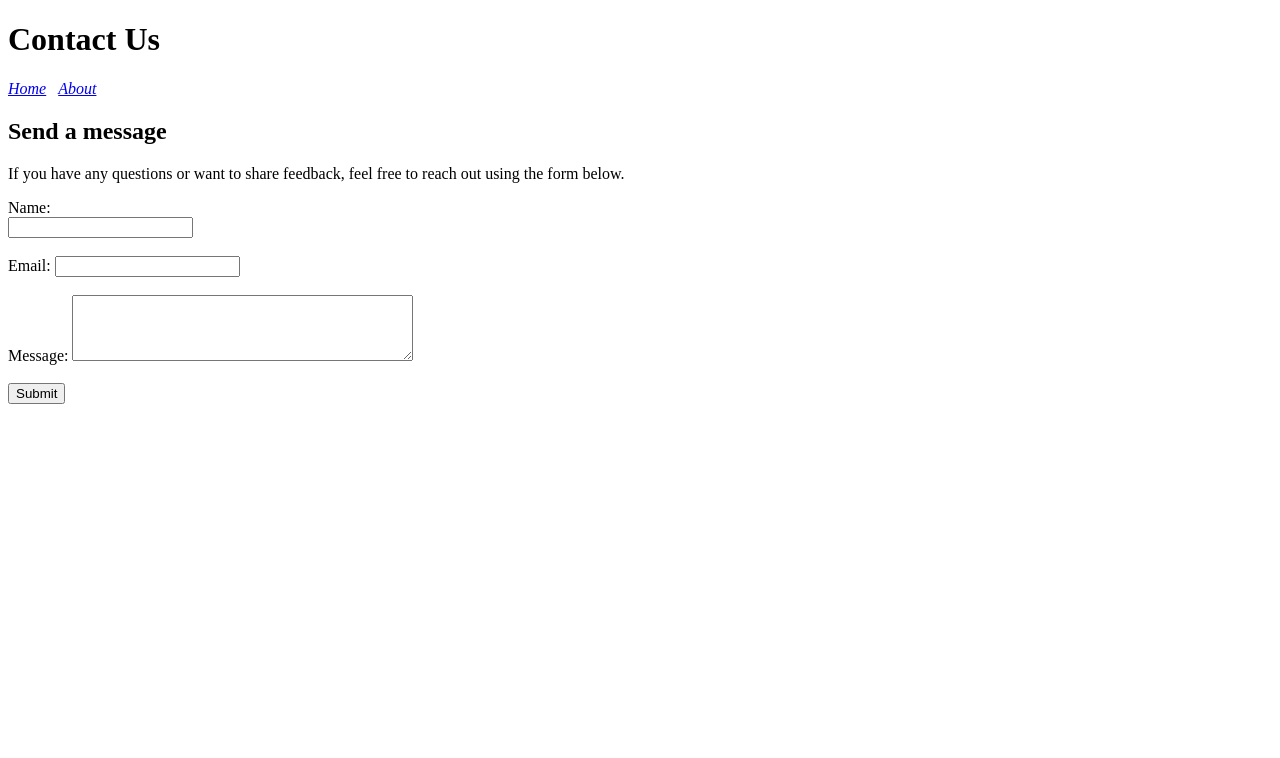
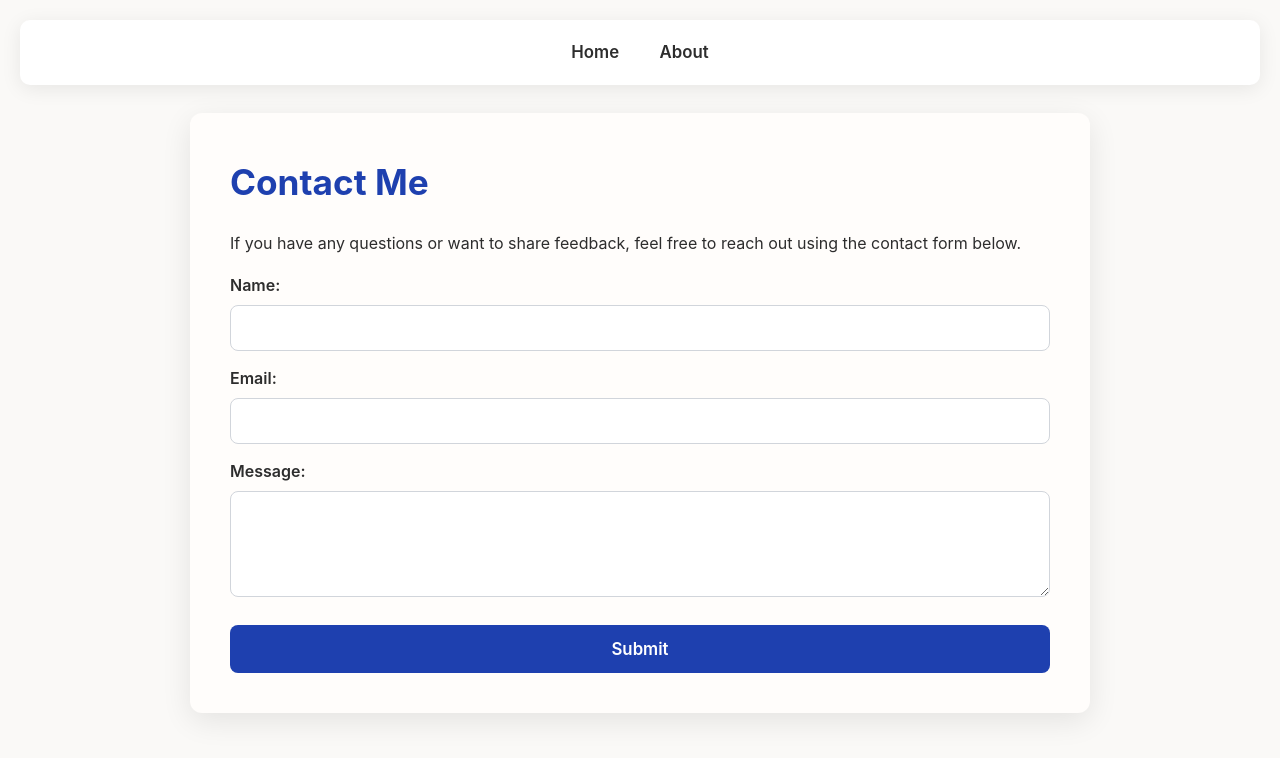
Before and after one commit to chiraagbalajip30/Week-1-Task, a plain HTML site: page contact.html in a window 1280 px wide. Drawn offline with Linux system fonts and the light colour scheme.

Commit message:
Mini Website with styles

```diff
--- a/contact.html
+++ b/contact.html
@@ -1,43 +1,36 @@
 <!DOCTYPE html>
 <html lang="en">
-<head>
-    <meta charset="UTF-8">
-    <meta name="viewport" content="width=device-width, initial-scale=1.0">
+  <head>
+    <meta charset="UTF-8" />
     <title>Contact - Mini Website</title>
-</head>
-<body>
-
-    <h1>Contact Us</h1>
-
+    <link rel="stylesheet" href="style.css" />
+  </head>
+  <body>
     <nav>
-        <a href="index.html"><i>Home</i></a>&nbsp;&nbsp;
-        <a href="about.html"><i>About</i></a>
+      <a href="index.html">Home</a>
+      <a href="about.html">About</a>
+      <!-- <a href="contact.html">Contact</a> -->
     </nav>
 
-    <h2>Send a message</h2>
+    <div class="container">
+      <h1>Contact Me</h1>
+      <p>
+        If you have any questions or want to share feedback, feel free to reach
+        out using the contact form below.
+      </p>
 
-    <p>If you have any questions or want to share feedback, feel free to reach out using the form below.</p>
-
-
-
-
-    <form action="#" method="post">
-
-        <label for="name">Name:</label></form>
-        <input type="text" id="name" name="name"><br><br>
-
+      <form>
+        <label for="name">Name:</label>
+        <input type="text" id="name" />
 
         <label for="email">Email:</label>
-        <input type="email" id="email" name="email"><br><br>
+        <input type="email" id="email" />
 
         <label for="message">Message:</label>
-        <textarea id="message" name="message" rows="4" cols="40"></textarea><br><br>
+        <textarea id="message" rows="4"></textarea>
 
         <button type="submit">Submit</button>
-
-    </form>
-
-
-
-</body>
+      </form>
+    </div>
+  </body>
 </html>
--- /dev/null
+++ b/style.css
@@ -0,0 +1,119 @@
+/* RESET */
+* {
+  margin: 0;
+  padding: 0;
+  box-sizing: border-box;
+  font-family: -apple-system, BlinkMacSystemFont, "Segoe UI", Roboto, Oxygen-Sans, Ubuntu, Cantarell, Helvetica, Arial, sans-serif;
+}
+
+/* BODY – warm, classic, modern */
+body {
+  background: #faf9f7;       /* Very soft warm white (classic paper feel) */
+  color: #2d2d2d;            /* Deep charcoal – elegant and readable */
+  line-height: 1.7;
+  padding: 20px;
+}
+
+/* NAVBAR – clean white card */
+nav {
+  background: white;
+  padding: 18px;
+  margin-bottom: 28px;
+  border-radius: 10px;
+  box-shadow: 0 4px 20px rgba(0,0,0,0.08);
+  text-align: center;
+}
+
+nav a {
+  margin: 0 18px;
+  text-decoration: none;
+  color: #2d2d2d;
+  font-weight: 600;
+  font-size: 1.05rem;
+  transition: color 0.2s ease;
+}
+
+nav a:hover {
+  color: #1a56db;           /* Rich navy hover – modern & classy */
+}
+
+/* PAGE CONTAINER – subtle warmth */
+.container {
+  max-width: 900px;
+  margin: auto;
+  background: #fffdfb;      /* Barely warm white – feels premium */
+  padding: 40px;
+  border-radius: 12px;
+  box-shadow: 0 8px 30px rgba(0,0,0,0.09);
+}
+
+/* HEADINGS – sophisticated navy */
+h1 {
+  margin-bottom: 18px;
+  color: #1e40af;           /* Deep classic blue */
+  font-size: 2.2rem;
+  font-weight: 700;
+}
+
+h2 {
+  margin: 28px 0 12px;
+  color: #1e40af;
+  font-weight: 600;
+}
+
+/* FORM ELEMENTS */
+form label {
+  display: block;
+  margin-top: 14px;
+  font-weight: 600;
+  color: #2d2d2d;
+}
+
+input,
+textarea,
+button {
+  width: 100%;
+  padding: 12px 14px;
+  margin-top: 6px;
+  border: 1.5px solid #d1d5db;
+  border-radius: 8px;
+  font-size: 1rem;
+  transition: all 0.2s ease;
+}
+
+input:focus,
+textarea:focus {
+  outline: none;
+  border-color: #3b82f6;
+  box-shadow: 0 0 0 3px rgba(59,130,246,0.15);
+}
+
+/* BUTTON – modern rich blue */
+button {
+  background: #1e40af;       /* Elegant deep blue */
+  color: white;
+  cursor: pointer;
+  font-weight: 600;
+  font-size: 1.05rem;
+  margin-top: 20px;
+  padding: 14px 20px;
+  border: none;
+  transition: background 0.25s ease;
+}
+
+button:hover {
+  background: #1e2f8a;       /* Slightly darker on hover */
+}
+
+/* RESPONSIVE */
+@media (max-width: 600px) {
+  nav a {
+    display: block;
+    margin: 12px 0;
+    font-size: 1.1rem;
+  }
+
+  .container {
+    padding: 25px 20px;
+  }
+}
```
Also changed, not shown: about.html (+24 -16 lines), index.html (+21 -16 lines).
